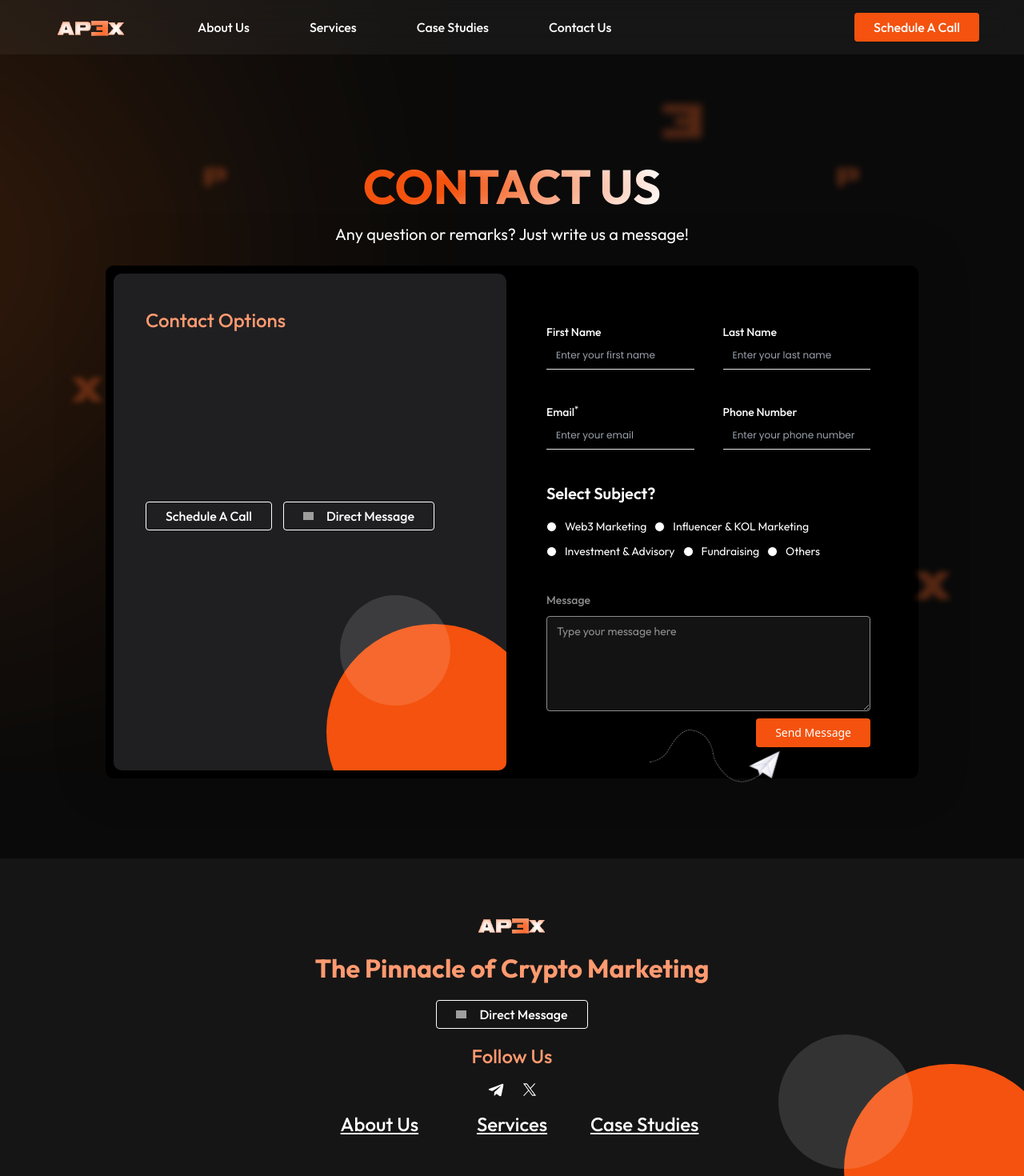
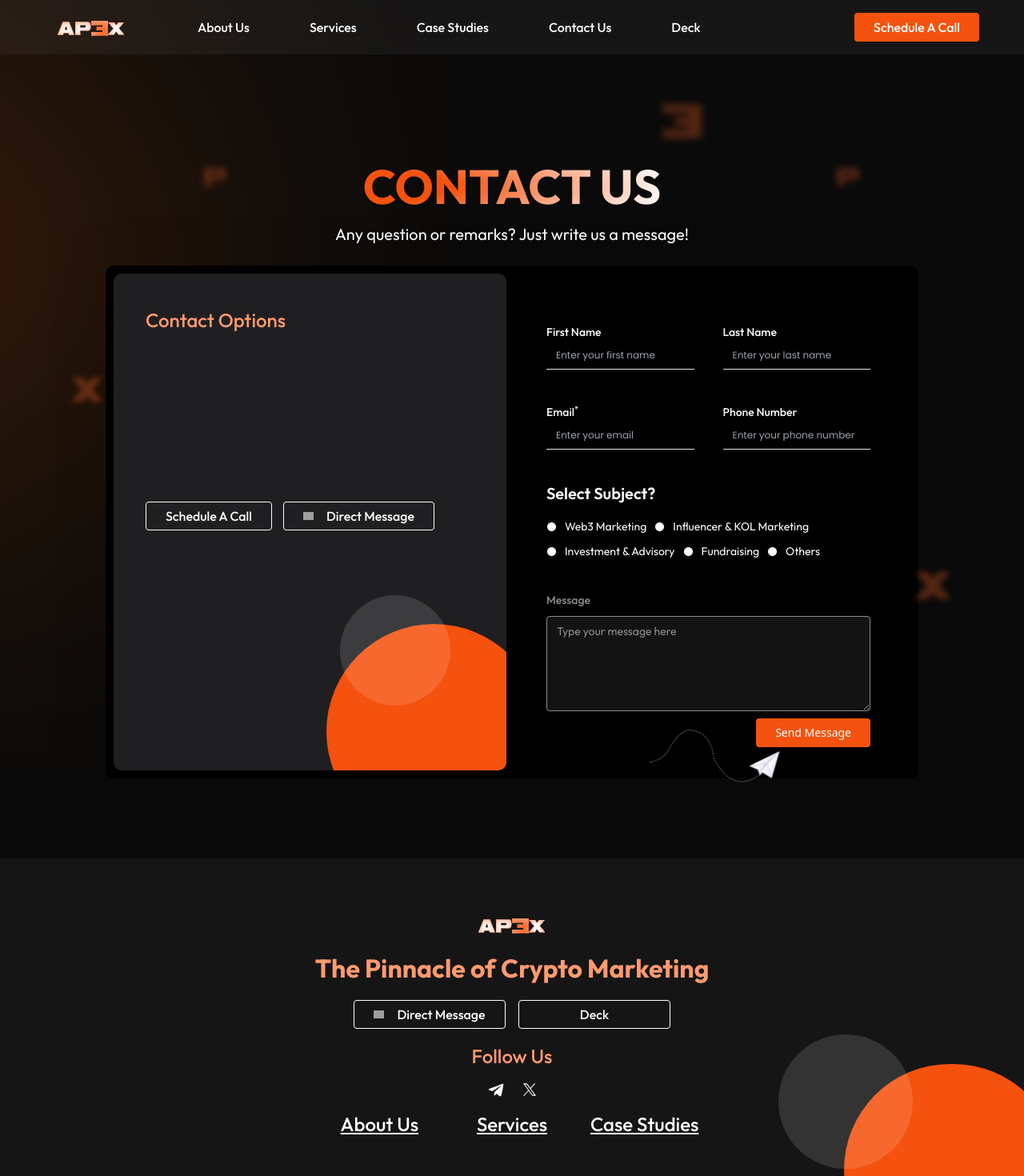
Before and after one commit to Monstervale/Apex-Media, a Next.js app: page /contact-us in a window 1280 px wide. Shown: the top 1470 px of the page at 80% size. Built offline with nearby package versions, Linux system fonts and the light colour scheme; grey boxes are pictures that could not be loaded.

Commit message:
fixed: deck button

```diff
--- a/src/components/Footer.tsx
+++ b/src/components/Footer.tsx
@@ -1,3 +1,5 @@
+'use client'
+
 import Image from "next/image";
 import {navItems} from "@/lib/constants";
 import Link from "next/link";
@@ -25,9 +27,9 @@ const MyComponent = () => {
                 {/*    It is essentially a crypto marketing agency*/}
                 {/*</div>*/}
 
-                <div className={"flex flex-col items-center justify-center w-full gap-[16px]"}>
+                <div className={"flex items-center justify-center w-full gap-[16px]"}>
                     <Link href={"https://t.me/apex_goku"} target="_blank" rel="noopener noreferrer">
-                        <Button variant={"transparent"} className="text-[12px] md:text-[16px] font-outfit font-medium">
+                        <Button variant={"transparent"} className="text-[12px] md:text-[16px] font-outfit font-medium w-[130px] md:w-[190px]">
                             <div className="flex items-center justify-between gap-4">
                                 <Image src={'/svg/Arrow 8.svg'} alt={"arrow"} width={12.971} height={6}/>
                                 <span>Direct Message</span>
@@ -35,14 +37,13 @@ const MyComponent = () => {
                         </Button>
                     </Link>
 
-                    {/*<Link href={"https://drive.google.com/file/d/1COWrP-6Aoc_ik49veeZUDkC11vgEYnsD/view"} target="_blank" rel="noopener noreferrer">*/}
-                    {/*    <Button variant={"transparent"} className="text-[12px] md:text-[16px] font-outfit font-medium">*/}
-                    {/*        <div className="flex items-center justify-between gap-4">*/}
-                    {/*            /!*<Image src={'/svg/Arrow 8.svg'} alt={"arrow"} width={12.971} height={6}/>*!/*/}
-                    {/*            <span>Deck</span>*/}
-                    {/*        </div>*/}
-                    {/*    </Button>*/}
-                    {/*</Link>*/}
+                    <Button onClick={() => window.open('/docs/pitchdeck.pdf', '_blank')} variant={"transparent"}
+                            className="text-[12px] md:text-[16px] w-[130px] md:w-[190px] font-outfit font-medium">
+                        <div className="flex items-center justify-between gap-4">
+                            {/*<Image src={'/svg/Arrow 8.svg'} alt={"arrow"} width={12.971} height={6}/>*/}
+                            <span>Deck</span>
+                        </div>
+                    </Button>
                 </div>
 
                 <div className="font-outfit text-[#FF9A70] font-[500] text-[24px] flex">
@@ -62,11 +63,12 @@ const MyComponent = () => {
                     className="text-white flex-col gap-6 w-full md:max-w-[497px] flex items-center justify-between  text-[16px] md:text-[24px] font-outfit underline decoration-solid font-[500]">
 
                     <div className="flex w-full items-center justify-between">
-                    {navItems.slice(0, 3).map((item) => (
-                        <div key={item.id} className="w-full flex items-center justify-center hover:text-gray-400">
-                            {item.id === 2 ? <Link href={item.href}>{item.label}</Link> : <Link href={item.href}>{item.label}</Link>}
-                        </div>
-                    ))}
+                        {navItems.slice(0, 3).map((item) => (
+                            <div key={item.id} className="w-full flex items-center justify-center hover:text-gray-400">
+                                {item.id === 2 ? <Link href={item.href}>{item.label}</Link> :
+                                    <Link href={item.href}>{item.label}</Link>}
+                            </div>
+                        ))}
                     </div>
 
                     <div className="flex items-center px-4 justify-center md:hidden w-full h-[1px] ">
--- a/src/components/Header.tsx
+++ b/src/components/Header.tsx
@@ -49,6 +49,12 @@ const Header = () => {
                             <Link href={item.href}>{item.label}</Link>
                         </li>
                     ))}
+
+                    <li
+                        onClick={() => window.open('/docs/pitchdeck.pdf', '_blank')}
+                        className="hidden md:inline-block cursor-pointer hover:text-orange-500 transition-colors duration-100 ease-in-out">
+                        Deck
+                    </li>
                 </nav>
 
                 <div
--- a/src/components/MobileNavBar.tsx
+++ b/src/components/MobileNavBar.tsx
@@ -12,6 +12,10 @@ interface MobileNavBarProps {
 const MobileNavBar = ({isMenuOpen, setIsMenuOpen}: MobileNavBarProps) => {
     // const [isServicesOpen, setIsServicesOpen] = useState(false);
 
+    const handleOpenDeck = () => {
+        setIsMenuOpen(false);
+        window.open('/docs/pitchdeck.pdf', '_blank')
+    }
     return (
         <div
             className={`fixed w-full min-h-screen overflow-x-scroll z-20 top-0 transition-all duration-300 ease-in-out md:hidden bg-black ${isMenuOpen ? 'left-0' : 'left-[-100%]'}`}>
@@ -50,6 +54,14 @@ const MobileNavBar = ({isMenuOpen, setIsMenuOpen}: MobileNavBarProps) => {
                             </div>
                         </Link>
                     ))}
+
+                    <div
+                        onClick={handleOpenDeck}
+                        className="flex items-center justify-center text-[24px] w-full  font-medium font-outfit cursor-pointer"
+                        // onClick={toggleMenu} // Clicking an item should close the menu
+                    >
+                        Deck
+                    </div>
 
                     {/*/!* Services with Dropdown *!/*/}
                     {/*<Link href={"/services"}>*/}
```
Also changed, not shown: 1 other file (tests, documents, lock files or other folders).
